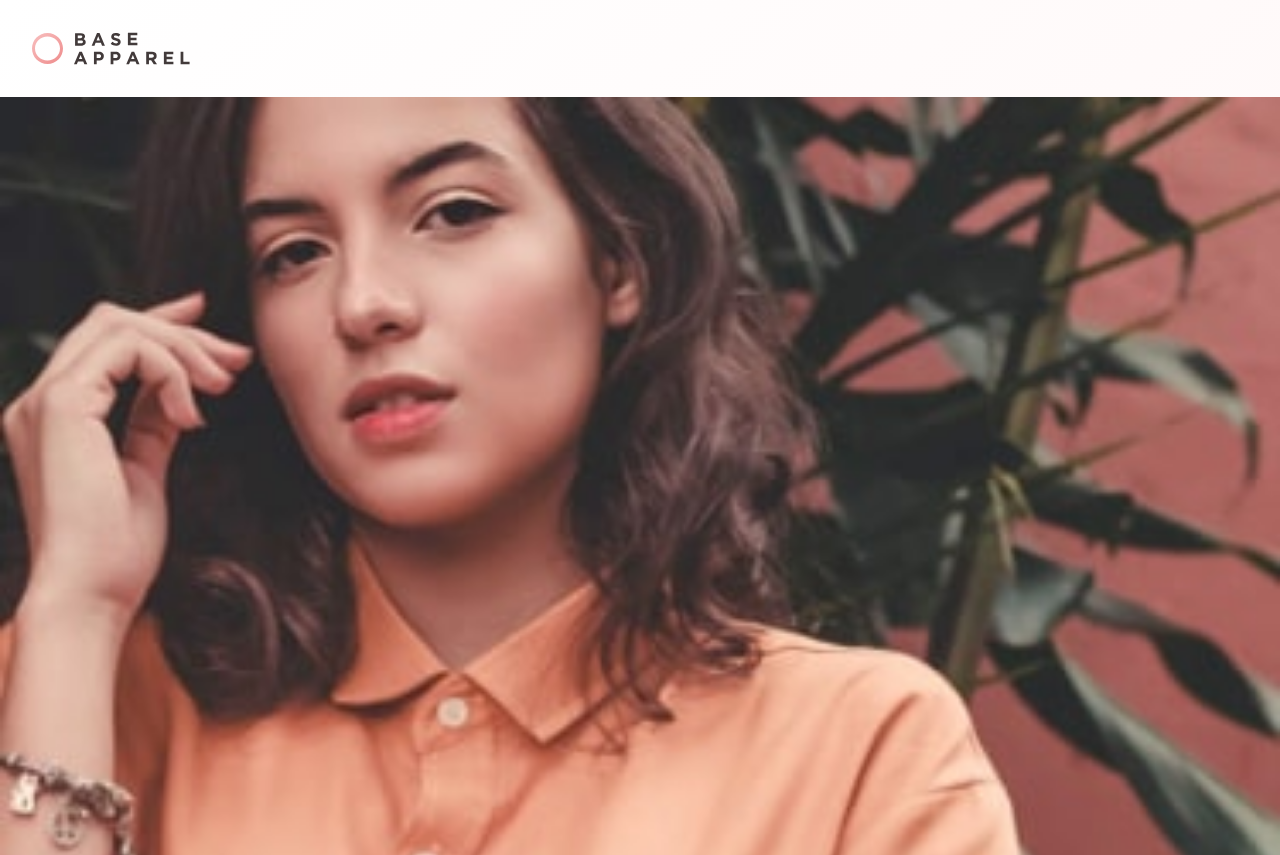
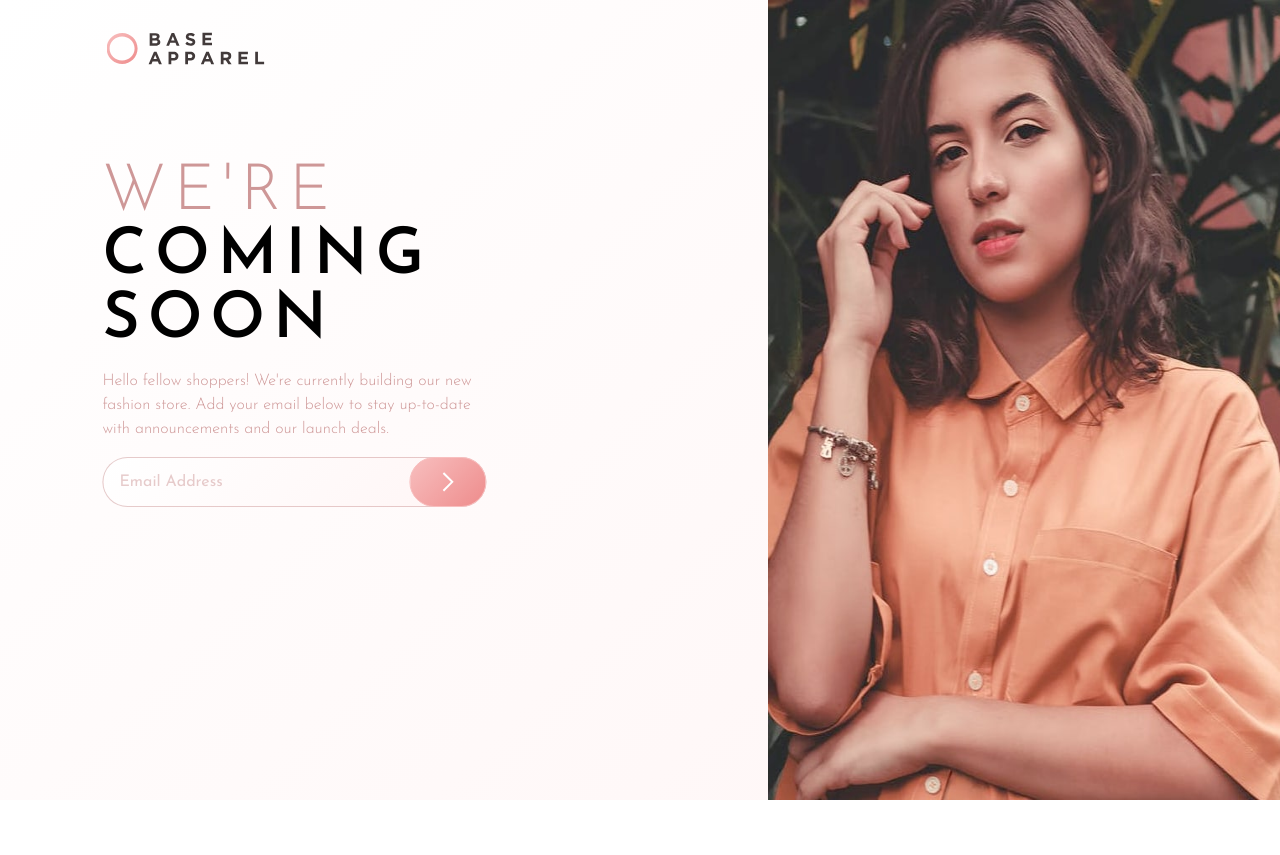
Before and after one commit to jduong09/baseApparelComingSoon, a plain HTML site: page index.html in a window 1280 px wide. Shown: the top 855 px of the page. After the commit the page ends 800 px from the top, so only its background shows below. Drawn offline with Linux system fonts and the light colour scheme.

Commit message:
Styled desktop view.

```diff
--- a/css/reset.css
+++ b/css/reset.css
@@ -15,3 +15,10 @@ img {
 ul, ol {
   list-style: none;
 }
+
+.group:after {
+  content: "";
+  display: block;
+  clear: both;
+  height: 0;
+}
--- a/css/styles.css
+++ b/css/styles.css
@@ -1,5 +1,5 @@
 html, body {
-  min-height: 100%;
+  height: 100%;
 }
 
 body {
@@ -75,3 +75,53 @@ label, input {
   border-radius: 30px;
   cursor: pointer;
 }
+
+@media (min-width: 576px) {
+  #headerImage {
+    float: right;
+    content: url('../images/hero-desktop.jpg');
+    width: 40%;
+    height: 100%;
+  }
+
+  header, .introduction, form {
+    float: left;
+  }
+
+  header {
+    width: 60%;
+    padding: 0;
+  }
+
+  h2 {
+    margin: 0;
+    text-align: start;
+    font-size: 4rem;
+    padding-bottom: 1rem;
+  }
+
+  #logo {
+    position: relative;
+    left: 20%;
+    transform: translateX(-30%);
+    padding-top: 2rem;
+  }
+
+  .introduction {
+    width: 30%;
+    margin: 0;
+    text-align: start;
+    position: relative;
+    left: 20%;
+    transform: translateX(-40%);
+    padding: 6rem 0 1rem 0;
+  }
+
+  form {
+    clear: left;
+    width: 30%;
+    position: relative;
+    left: 20%;
+    transform: translateX(-40%);
+  }
+}
--- a/index.html
+++ b/index.html
@@ -12,7 +12,7 @@
   <link href="https://fonts.googleapis.com/css2?family=Josefin+Sans:wght@300;400;600&display=swap" rel="stylesheet">
   <title>Frontend Mentor | Base Apparel coming soon page</title>
 </head>
-<body>
+<body class="group">
   <header>
     <img id="logo" src="./images/logo.svg" alt="logo" />
   </header>
```
